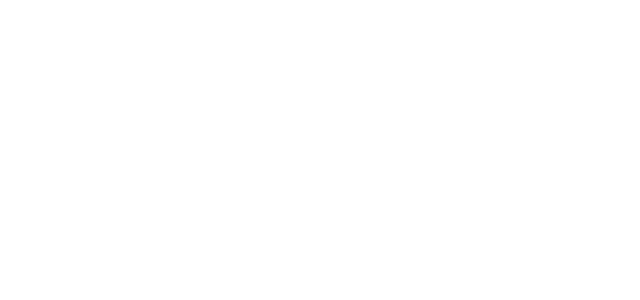
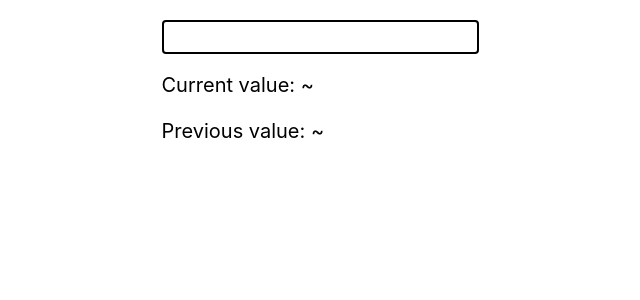
Before and after one commit to KyryloPikhno/React_modul, a React (Create React App) app: page / in a window 1280 px wide. Shown: the top 300 px of the page, without its empty margins (320-960 px from the left). Built offline with nearby package versions, Linux system fonts and the light colour scheme.

Commit message:
test useRef

```diff
--- a/public/index.html
+++ b/public/index.html
@@ -1,14 +1,11 @@
-<!DOCTYPE html>
+<!doctype html>
 <html lang="en">
   <head>
     <meta charset="utf-8" />
     <link rel="icon" href="%PUBLIC_URL%/favicon.ico" />
     <meta name="viewport" content="width=device-width, initial-scale=1" />
     <meta name="theme-color" content="#000000" />
-    <meta
-      name="description"
-      content="Web site created using create-react-app"
-    />
+    <meta name="description" content="Web site created using create-react-app" />
     <link rel="apple-touch-icon" href="%PUBLIC_URL%/logo192.png" />
     <!--
       manifest.json provides metadata used when your web app is installed on a
@@ -24,7 +21,7 @@
       work correctly both with client-side routing and a non-root public URL.
       Learn how to configure a non-root public URL by running `npm run build`.
     -->
-    <title>React App</title>
+    <title>React_module</title>
   </head>
   <body>
     <noscript>You need to enable JavaScript to run this app.</noscript>
--- a/src/App.js
+++ b/src/App.js
@@ -1,5 +1,11 @@
+import InputRef from "./components/inputRef/InputRef"
+
 function App() {
-  return <div className="flex justify-center mt-5 text-[20px]"></div>
+  return (
+    <div className="flex justify-center mt-5 text-[20px]">
+      <InputRef />
+    </div>
+  )
 }
 
 export default App
--- /dev/null
+++ b/src/components/inputRef/InputRef.js
@@ -0,0 +1,25 @@
+import { useEffect, useRef, useState } from "react"
+
+const InputRef = () => {
+  const [inputValue, setInputValue] = useState("")
+  const previousInputValue = useRef("")
+
+  useEffect(() => {
+    previousInputValue.current = inputValue
+  }, [inputValue])
+
+  return (
+    <div className="flex flex-col gap-4">
+      <input
+        className="border-[2px] border-[#000000] rounded-[4px]"
+        onChange={(e) => setInputValue(e.target.value)}
+        type="text"
+        value={inputValue}
+      />
+      <h2>Current value: {inputValue ? inputValue : "~"}</h2>
+      <h2>Previous value: {previousInputValue?.current ? previousInputValue.current : "~"}</h2>
+    </div>
+  )
+}
+
+export default InputRef
```
